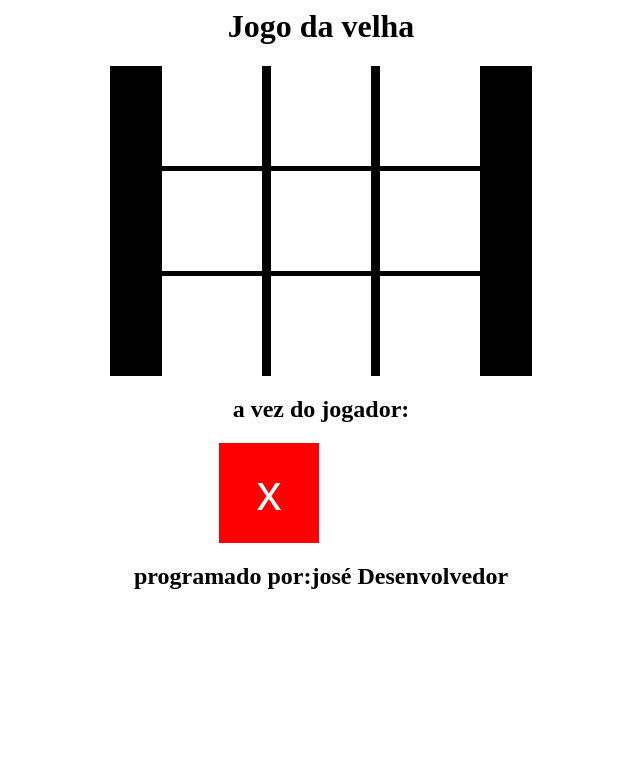
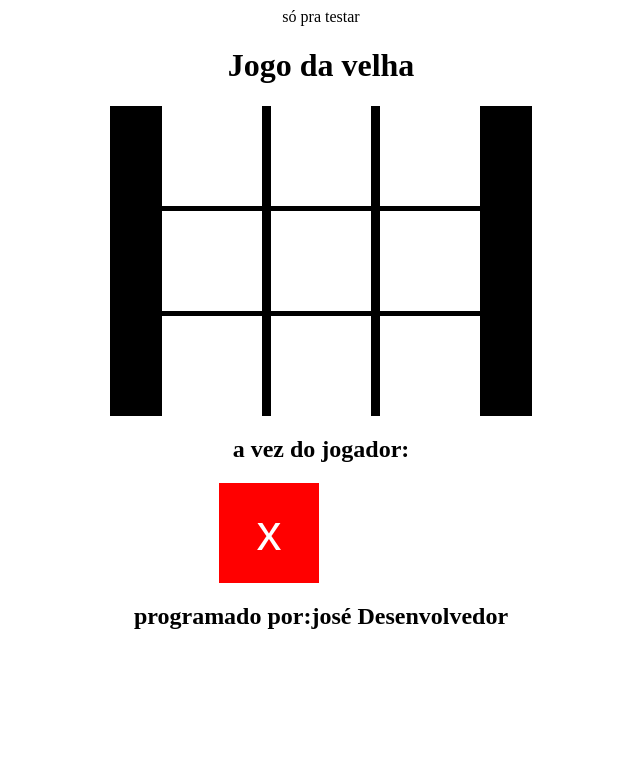
Before and after one commit to JoseDesen/JogoDaVelha, a PHP site: page / in a window 1280 px wide. Shown: the top 779 px of the page, without its empty margins (319-959 px from the left). Run offline with PHP 8.4, Linux system fonts and the light colour scheme.

Commit message:
Update and rename index.html to index.php

```diff
--- a/index.html
+++ b/index.php
@@ -246,6 +246,7 @@
 		</script>
 	</head>
 	<body bg-color="white">
+<?php echo "só pra testar"; ?>
 		<h1>Jogo da velha</h1>
 		<form name="f" >
 
```
